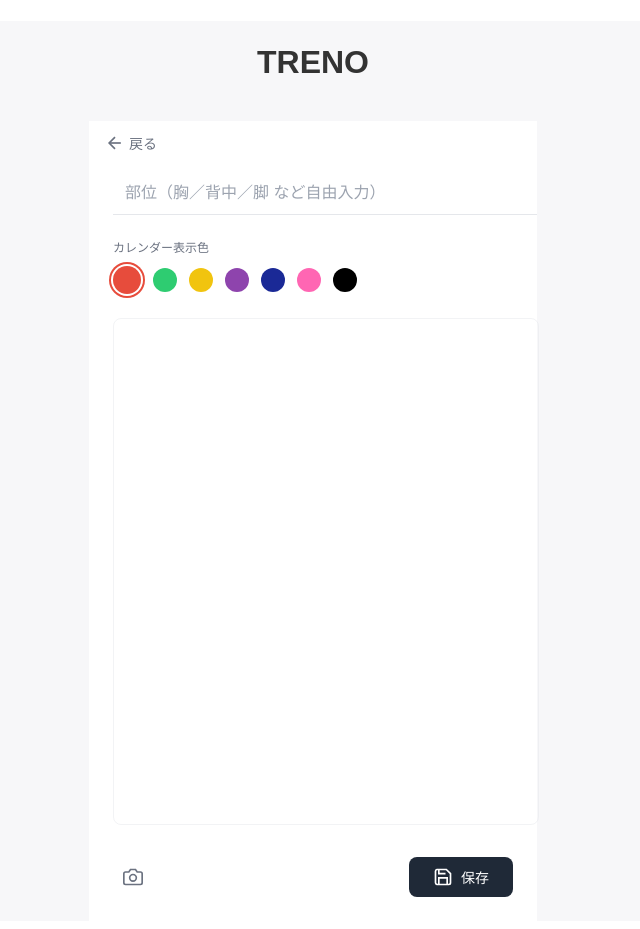
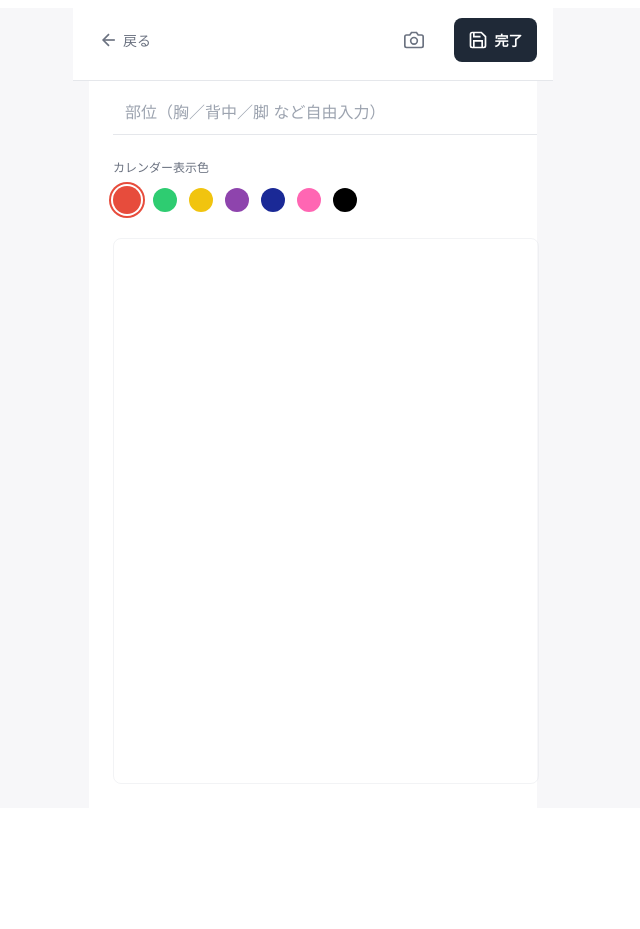
Before and after one commit to katsuuu11/toreno-app, a React (Vite) app: page / in a window 1280 px wide. Both pictures are taken after a click on the button 1228 px from the left and 748 px from the top of the page. Shown: the whole page, without its empty margins (327-967 px from the left). After the commit the page ends 816 px from the top, so only its background shows below. Built offline with nearby package versions, Linux system fonts and the light colour scheme.

Commit message:
Move image add action to fixed form header

```diff
--- a/src/App.jsx
+++ b/src/App.jsx
@@ -1,4 +1,4 @@
-import { useEffect, useRef, useState } from 'react';
+import { memo, useEffect, useMemo, useRef, useState } from 'react';
 import DOMPurify from 'dompurify';
 import styles from './App.module.css';
 
@@ -26,6 +26,13 @@
 
 const sanitizeHtml = (html) =>
   DOMPurify.sanitize(html, { ALLOWED_TAGS, ALLOWED_ATTR });
+
+const normalizeNoteHtml = (html) => {
+  if (!html) return '';
+  return html
+    .replace(/(<p>(?:\s|&nbsp;|<br\s*\/?>)*<\/p>)+$/gi, '')
+    .trim();
+};
 
 const insertHtmlAtCursor = (html) => {
   const selection = window.getSelection();
@@ -73,6 +80,8 @@
 const MAX_IMAGE_DATA_LENGTH = 600 * 1024;
 const SWIPE_OPEN_THRESHOLD = 30;
 const SWIPE_ACTION_WIDTH = 88;
+const SWIPE_TAP_SUPPRESS_THRESHOLD = 8;
+const SWIPE_TAP_SUPPRESS_MS = 280;
 
 const COLOR_OPTIONS = [
   { id: 'red', color: '#e74c3c' },
@@ -172,6 +181,102 @@
   </svg>
 );
 
+const RecordCardItem = memo(function RecordCardItem({
+  record,
+  index,
+  swipeId,
+  selectedYmd,
+  selectedDateLabel,
+  isOpen,
+  translateX,
+  handleSwipePointerDown,
+  handleSwipePointerMove,
+  handleSwipePointerEnd,
+  startDeleteConfirmation,
+  closeSwipe,
+  handleEditRecord,
+  suppressClickRef,
+}) {
+  const sanitizedNote = useMemo(
+    () => sanitizeHtml(record.note || ''),
+    [record.note]
+  );
+
+  return (
+    <div className={styles.swipeCardContainer} onClick={(event) => event.stopPropagation()}>
+      <button
+        type="button"
+        className={styles.swipeDeleteAction}
+        onClick={(event) => {
+          event.stopPropagation();
+          startDeleteConfirmation({
+            ymd: selectedYmd,
+            index,
+            swipeId,
+            dateLabel: selectedDateLabel,
+          });
+        }}
+      >
+        削除
+      </button>
+
+      <div
+        className={styles.recordCardSurface}
+        style={{ transform: `translateX(${translateX}px)` }}
+        onPointerDown={(event) => handleSwipePointerDown(event, swipeId)}
+        onPointerMove={handleSwipePointerMove}
+        onPointerUp={handleSwipePointerEnd}
+        onPointerCancel={handleSwipePointerEnd}
+        onClick={() => {
+          if (suppressClickRef.current) {
+            suppressClickRef.current = false;
+            return;
+          }
+          if (isOpen) {
+            closeSwipe();
+            return;
+          }
+          handleEditRecord(record, index);
+        }}
+      >
+        <div className={styles.recordCard} style={{ borderLeft: `8px solid ${record.color}` }}>
+          <div className={styles.recordHeader}>
+            <p className={styles.recordPart}>{record.part}</p>
+            <div className={styles.recordActions}>
+              <button
+                onClick={(event) => {
+                  event.stopPropagation();
+                  handleEditRecord(record, index);
+                }}
+                className={styles.iconButton}
+                title="編集"
+                type="button"
+              >
+                <IconEdit />
+              </button>
+            </div>
+          </div>
+
+          <div dangerouslySetInnerHTML={{ __html: sanitizedNote }} className={styles.recordNote} />
+
+          {record.images && record.images.length > 0 && (
+            <div className={styles.recordImages}>
+              {record.images.map((img, imgIndex) => (
+                <img
+                  key={imgIndex}
+                  src={img}
+                  alt={`記録画像 ${imgIndex + 1}`}
+                  className={styles.recordImage}
+                />
+              ))}
+            </div>
+          )}
+        </div>
+      </div>
+    </div>
+  );
+});
+
 function App() {
   const [noteHtml, setNoteHtml] = useState('');
   const [selectedDate, setSelectedDate] = useState(new Date());
@@ -234,6 +339,7 @@
     baseOffset: 0,
     isHorizontal: false,
     moved: false,
+    latestDx: 0,
   });
   const suppressClickRef = useRef(false);
   const suppressResetTimerRef = useRef(null);
@@ -323,6 +429,7 @@
       baseOffset,
       isHorizontal: false,
       moved: false,
+      latestDx: 0,
     };
     setDraggingSwipeId(swipeId);
     setDragOffsetX(baseOffset);
@@ -345,7 +452,10 @@
 
     if (!swipe.isHorizontal) return;
 
-    swipe.moved = true;
+    swipe.latestDx = dx;
+    if (Math.abs(dx) > SWIPE_TAP_SUPPRESS_THRESHOLD) {
+      swipe.moved = true;
+    }
     let nextOffset = swipe.baseOffset + dx;
     if (nextOffset > 0) nextOffset = 0;
     if (nextOffset < -SWIPE_ACTION_WIDTH) nextOffset = -SWIPE_ACTION_WIDTH;
@@ -368,7 +478,7 @@
       suppressResetTimerRef.current = setTimeout(() => {
         suppressClickRef.current = false;
         suppressResetTimerRef.current = null;
-      }, 300);
+      }, SWIPE_TAP_SUPPRESS_MS);
       if (dragOffsetX <= -SWIPE_OPEN_THRESHOLD) {
         setOpenSwipeId(swipe.id);
       } else {
@@ -385,6 +495,7 @@
       baseOffset: 0,
       isHorizontal: false,
       moved: false,
+      latestDx: 0,
     };
     setDraggingSwipeId(null);
     setDragOffsetX(0);
@@ -482,7 +593,8 @@
   const handleSave = () => {
     if (!editingDate) return;
     const ymd = formatDateKey(editingDate);
-    const cleanHtml = sanitizeHtml(noteHtml || '').trim() || '<p><br></p>';
+    const cleanHtml =
+      normalizeNoteHtml(sanitizeHtml(noteHtml || '').trim()) || '<p><br></p>';
     const noteText = cleanHtml
       .replace(/<br\s*\/?>/gi, '')
       .replace(/<[^>]*>/g, '')
@@ -701,7 +813,7 @@
     <div className={styles.appContainer}>
       <div className={styles.wrapper}>
         {/* ヘッダー */}
-        <h1 className={styles.appHeader}>TRENO</h1>
+        {mode === 'calendar' && <h1 className={styles.appHeader}>TRENO</h1>}
 
         {/* メインコンテンツ */}
         {mode === 'calendar' && (
@@ -736,90 +848,23 @@
                     : 0;
 
                   return (
-                    <div
+                    <RecordCardItem
                       key={swipeId}
-                      className={styles.swipeCardContainer}
-                      onClick={(event) => event.stopPropagation()}
-                    >
-                      <button
-                        type="button"
-                        className={styles.swipeDeleteAction}
-                        onClick={(event) => {
-                          event.stopPropagation();
-                          startDeleteConfirmation({
-                            ymd: selectedYmd,
-                            index,
-                            swipeId,
-                            dateLabel: selectedDate.toLocaleDateString('ja-JP'),
-                          });
-                        }}
-                      >
-                        削除
-                      </button>
-
-                      <div
-                        className={styles.recordCardSurface}
-                        style={{ transform: `translateX(${translateX}px)` }}
-                        onPointerDown={(event) => handleSwipePointerDown(event, swipeId)}
-                        onPointerMove={handleSwipePointerMove}
-                        onPointerUp={handleSwipePointerEnd}
-                        onPointerCancel={handleSwipePointerEnd}
-                        onClick={() => {
-                          if (suppressClickRef.current) {
-                            suppressClickRef.current = false;
-                            return;
-                          }
-                          if (isOpen) {
-                            closeSwipe();
-                            return;
-                          }
-                          handleEditRecord(record, index);
-                        }}
-                      >
-                        <div
-                          className={styles.recordCard}
-                          style={{ borderLeft: `8px solid ${record.color}` }}
-                        >
-                          <div className={styles.recordHeader}>
-                            <p className={styles.recordPart}>{record.part}</p>
-                            <div className={styles.recordActions}>
-                              <button
-                                onClick={(event) => {
-                                  event.stopPropagation();
-                                  handleEditRecord(record, index);
-                                }}
-                                className={styles.iconButton}
-                                title="編集"
-                                type="button"
-                              >
-                                <IconEdit />
-                              </button>
-                            </div>
-                          </div>
-
-                          <div
-                            dangerouslySetInnerHTML={{
-                              __html: sanitizeHtml(record.note || ''),
-                            }}
-                            className={styles.recordNote}
-                          />
-
-                          {/* 画像表示 */}
-                          {record.images && record.images.length > 0 && (
-                            <div className={styles.recordImages}>
-                              {record.images.map((img, imgIndex) => (
-                                <img
-                                  key={imgIndex}
-                                  src={img}
-                                  alt={`記録画像 ${imgIndex + 1}`}
-                                  className={styles.recordImage}
-                                />
-                              ))}
-                            </div>
-                          )}
-                        </div>
-                      </div>
-                    </div>
+                      record={record}
+                      index={index}
+                      swipeId={swipeId}
+                      selectedYmd={selectedYmd}
+                      selectedDateLabel={selectedDate.toLocaleDateString('ja-JP')}
+                      isOpen={isOpen}
+                      translateX={translateX}
+                      handleSwipePointerDown={handleSwipePointerDown}
+                      handleSwipePointerMove={handleSwipePointerMove}
+                      handleSwipePointerEnd={handleSwipePointerEnd}
+                      startDeleteConfirmation={startDeleteConfirmation}
+                      closeSwipe={closeSwipe}
+                      handleEditRecord={handleEditRecord}
+                      suppressClickRef={suppressClickRef}
+                    />
                   );
                 })}
               </div>
@@ -839,6 +884,33 @@
                 <IconArrowLeft />
                 <span>戻る</span>
               </button>
+
+              <div className={styles.headerActions}>
+                <input
+                  type="file"
+                  id="image-upload"
+                  accept="image/*"
+                  onChange={handleImageUpload}
+                  style={{ display: 'none' }}
+                />
+                <label
+                  htmlFor="image-upload"
+                  className={styles.headerImageButton}
+                  aria-label="画像を追加"
+                >
+                  <IconCamera />
+                </label>
+
+                <button
+                  onClick={handleSave}
+                  title="完了"
+                  className={styles.headerSaveButton}
+                  type="button"
+                >
+                  <IconSave />
+                  完了
+                </button>
+              </div>
             </header>
 
             <main className={styles.main}>
@@ -934,32 +1006,6 @@
                 )}
               </div>
 
-              <div className={styles.actionBar}>
-                <input
-                  type="file"
-                  id="image-upload"
-                  accept="image/*"
-                  onChange={handleImageUpload}
-                  style={{ display: 'none' }}
-                />
-                <label
-                  htmlFor="image-upload"
-                  className={styles.imageButton}
-                  aria-label="画像を追加"
-                >
-                  <IconCamera />
-                </label>
-
-                <button
-                  onClick={handleSave}
-                  title="保存"
-                  className={styles.saveButton}
-                  type="button"
-                >
-                  <IconSave />
-                  保存
-                </button>
-              </div>
             </main>
           </div>
         )}
--- a/src/App.module.css
+++ b/src/App.module.css
@@ -178,6 +178,8 @@
   margin-bottom: 1rem;
   border-radius: 8px;
   overflow: hidden;
+  content-visibility: auto;
+  contain-intrinsic-size: 220px;
 }
 
 .recordCardSurface {
@@ -225,6 +227,23 @@
   overflow-wrap: anywhere;
 }
 
+.recordNote :where(p, ul, ol, li, blockquote, pre) {
+  margin: 0;
+}
+
+.recordNote p + p,
+.recordNote p + ul,
+.recordNote p + ol,
+.recordNote ul + p,
+.recordNote ol + p {
+  margin-top: 0.45rem;
+}
+
+.recordNote ul,
+.recordNote ol {
+  padding-left: 1.2rem;
+}
+
 .recordImages {
   display: flex;
   flex-wrap: wrap;
@@ -251,7 +270,19 @@
 }
 
 .header {
-  padding: 0.75rem 1rem;
+  position: fixed;
+  top: 0;
+  left: 50%;
+  transform: translateX(-50%);
+  width: min(28rem, 100%);
+  z-index: 1200;
+  padding: calc(env(safe-area-inset-top) + 0.5rem) 1rem 0.5rem;
+  background: rgba(255, 255, 255, 0.96);
+  backdrop-filter: blur(6px);
+  border-bottom: 1px solid #e5e7eb;
+  display: flex;
+  align-items: center;
+  justify-content: space-between;
 }
 
 .backButton {
@@ -263,8 +294,50 @@
   border: none;
   cursor: pointer;
   font-size: 0.875rem;
-  padding: 0;
+  padding: 0.625rem;
+  min-height: 44px;
   transition: color 0.15s ease;
+}
+
+
+.headerActions {
+  display: inline-flex;
+  align-items: center;
+  gap: 0.5rem;
+}
+
+.headerImageButton {
+  min-height: 44px;
+  min-width: 44px;
+  padding: 0.625rem;
+  color: #6b7280;
+  background: transparent;
+  border: none;
+  border-radius: 0.5rem;
+  cursor: pointer;
+  display: inline-flex;
+  align-items: center;
+  justify-content: center;
+  transition: color 0.15s ease, background-color 0.15s ease;
+}
+
+.headerImageButton:hover {
+  color: #1f2937;
+  background-color: #f3f4f6;
+}
+.headerSaveButton {
+  min-height: 44px;
+  padding: 0.625rem 0.9rem;
+  font-size: 0.875rem;
+  font-weight: 600;
+  color: #ffffff;
+  background-color: #1f2937;
+  border: none;
+  border-radius: 0.5rem;
+  cursor: pointer;
+  display: inline-flex;
+  align-items: center;
+  gap: 0.4rem;
 }
 
 .backButton:hover {
@@ -275,7 +348,7 @@
   flex: 1;
   display: flex;
   flex-direction: column;
-  padding: 0 1.5rem 1.5rem;
+  padding: calc(env(safe-area-inset-top) + 5.25rem) 1.5rem 1.5rem;
   gap: 1.5rem;
 }
 
@@ -399,49 +472,7 @@
   justify-content: center;
 }
 
-.actionBar {
-  display: flex;
-  align-items: center;
-  justify-content: space-between;
-  padding-top: 0.5rem;
-}
 
-.imageButton {
-  padding: 0.625rem;
-  color: #6b7280;
-  background: transparent;
-  border: none;
-  border-radius: 0.5rem;
-  cursor: pointer;
-  display: inline-flex;
-  align-items: center;
-  justify-content: center;
-  transition: color 0.15s ease, background-color 0.15s ease;
-}
-
-.imageButton:hover {
-  color: #1f2937;
-  background-color: #f3f4f6;
-}
-
-.saveButton {
-  padding: 0.625rem 1.5rem;
-  font-size: 0.875rem;
-  font-weight: 500;
-  color: #ffffff;
-  background-color: #1f2937;
-  border: none;
-  border-radius: 0.5rem;
-  cursor: pointer;
-  display: inline-flex;
-  align-items: center;
-  gap: 0.5rem;
-  transition: background-color 0.15s ease;
-}
-
-.saveButton:hover {
-  background-color: #374151;
-}
 
 /* ボタン共通 */
 .iconButton {
```
